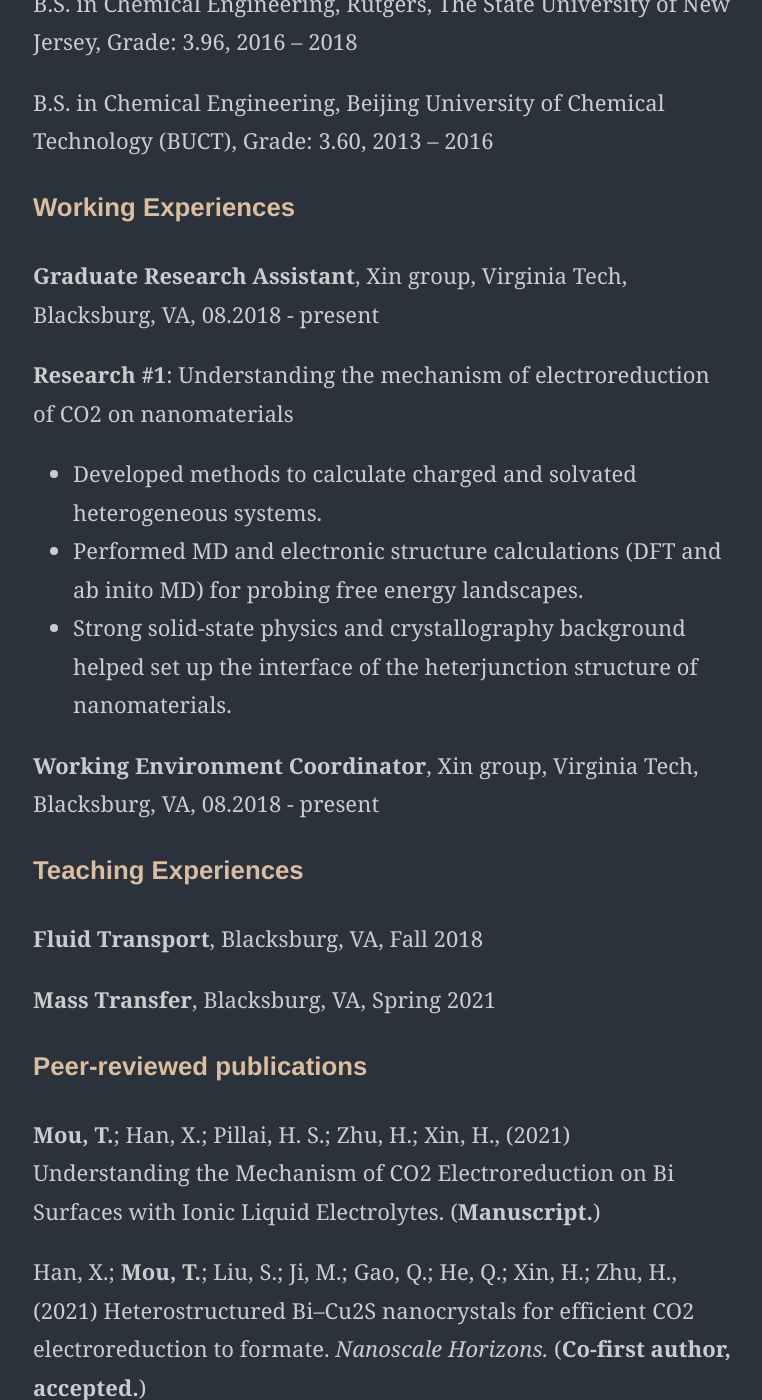
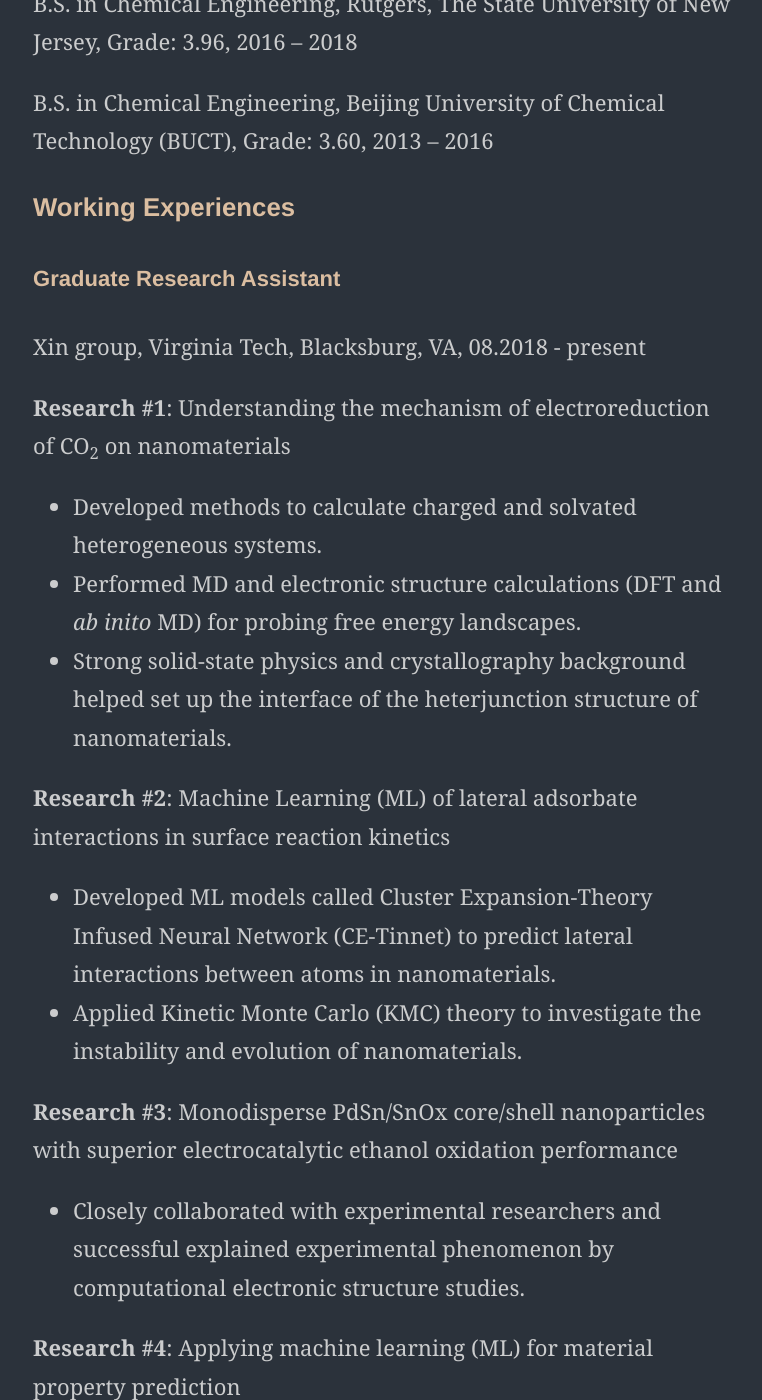
Before and after one commit to mutianyou2013/mutianyou2013.github.io, a Jekyll site: the page built from _pages/about.html, in a window 1280 px wide and 1400 px high, scrolled down 904 px. Shown: the whole window, without its empty margins (257-1019 px from the left). Built offline with Jekyll 4.4.1, drawn with Linux system fonts in a browser that asks for light colours; some web fonts are replaced; some of the changed text lies outside the part shown.

Commit message:
Update about.html

```diff
--- a/_pages/about.html
+++ b/_pages/about.html
@@ -44,14 +44,40 @@
       <p>B.S. in Chemical Engineering, Rutgers, The State University of New Jersey, Grade: 3.96, 2016 – 2018</p>
       <p>B.S. in Chemical Engineering, Beijing University of Chemical Technology (BUCT), Grade: 3.60, 2013 – 2016</p>
       <h3>Working Experiences</h3>
-      <p><b>Graduate Research Assistant</b>, Xin group, Virginia Tech, Blacksburg, VA, 08.2018 - present</p>
-      <p><b>Research #1</b>: Understanding the mechanism of electroreduction of CO2 on nanomaterials</p>
+      <h4>Graduate Research Assistant</h4>
+      <p>Xin group, Virginia Tech, Blacksburg, VA, 08.2018 - present</p>
+      <p><b>Research #1</b>: Understanding the mechanism of electroreduction of CO<sub>2</sub> on nanomaterials</p>
       <ul>
 	<li>Developed methods to calculate charged and solvated heterogeneous systems.</li>
-	<li>Performed MD and electronic structure calculations (DFT and ab inito MD) for probing free energy landscapes.</li>
+	<li>Performed MD and electronic structure calculations (DFT and <i>ab inito</i> MD) for probing free energy landscapes.</li>
 	<li>Strong solid-state physics and crystallography background helped set up the interface of the heterjunction structure of nanomaterials.</li>
       </ul>
-      <p><b>Working Environment Coordinator</b>, Xin group, Virginia Tech, Blacksburg, VA, 08.2018 - present</p>
+      <p><b>Research #2</b>: Machine Learning (ML) of lateral adsorbate interactions in surface reaction kinetics</p>
+      <ul>
+	<li>Developed ML models called Cluster Expansion-Theory Infused Neural Network (CE-Tinnet) to predict lateral interactions between atoms in nanomaterials.</li>
+	<li>Applied Kinetic Monte Carlo (KMC) theory to investigate the instability and evolution of nanomaterials. </li>
+      </ul>
+      <p><b>Research #3</b>: Monodisperse PdSn/SnOx core/shell nanoparticles with superior electrocatalytic ethanol oxidation performance</p>
+      <ul>
+	<li>Closely collaborated with experimental researchers and successful explained experimental phenomenon by computational electronic structure studies.  </li>
+      </ul>
+      <p><b>Research #4</b>: Applying machine learning (ML) for material property prediction </p>
+      <ul>
+	<li>Developed a transfer learning framework to predict material properties with less data. </li>
+      </ul>
+      <p><b>Research #5</b>: Economic analysis of N2 electrochemical reduction to fertilizer </p>
+      <ul>
+	<li>Provided a small-scale fertilizer production facility powered by clean energy to solve the world starving problem. </li>
+	<li>Performed an economic analysis along with the Aspen plus analysis to apply the small-scale facility in suitable areas. </li>
+      </ul>
+      <p><b>Project #1</b>: Calculating the Hartree Fock energy of hydrogen using python.  </p>
+      <p><b>Project #2</b>: Data mining for catalysis materials. </p>
+      <h4>Working Environment Coordinator</h4>
+      <p>Xin group, Virginia Tech, Blacksburg, VA, 08.2018 - present</p>
+      <ul>
+	<li>Trained graduate and undergraduate students (>10) for using supercomputing and operating systems.  </li>
+	<li>Managed supercomputing working environments for Xin group including the compilation, installation, and maintenance of VASP, Quantum ESPRESSO, Bash, working modules, allocation, etc.</li>
+      </ul>
       <h3>Teaching Experiences</h3>
       <p><b>Fluid Transport</b>, Blacksburg, VA, Fall 2018 </p>
       <p><b>Mass Transfer</b>, Blacksburg, VA, Spring 2021</p>
```
